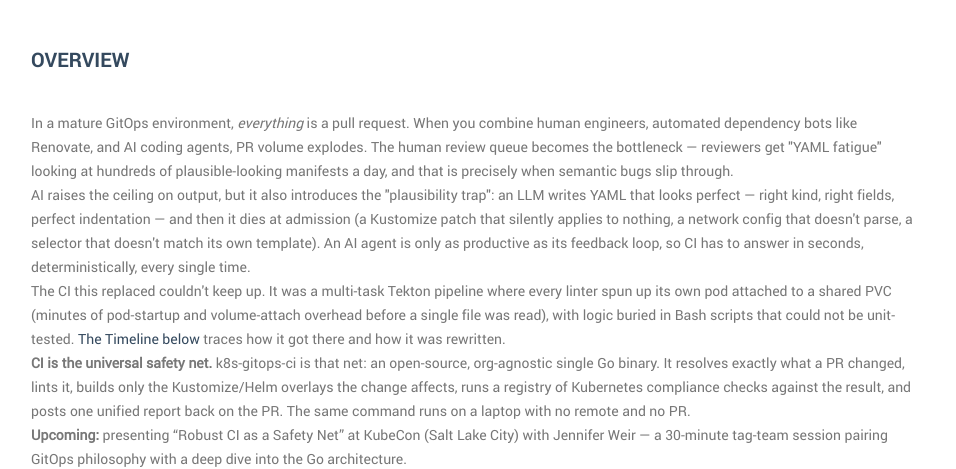
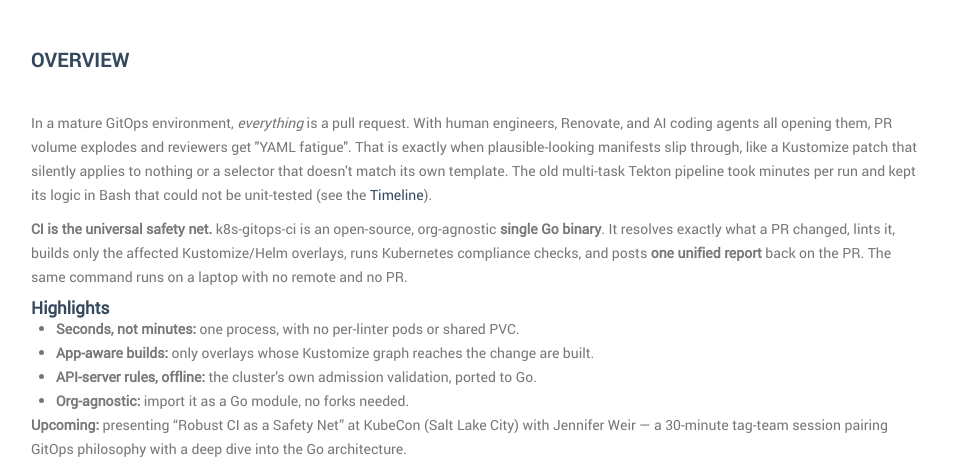
Before and after one commit to ArthurVardevanyan/ArthurVardevanyan-com, a plain HTML site: page kodata/k8s_gitops_ci.html in a window 1280 px wide. Shown: the part 485-954 px from the top of the page, 324-1280 px from the left. Drawn offline with Linux system fonts and the light colour scheme.

Commit message:
docs(k8s-gitops-ci): tighten overview intro, add highlights, paragraph spacing

```diff
--- a/kodata/css/templatemo-style.css
+++ b/kodata/css/templatemo-style.css
@@ -373,6 +373,10 @@ h6 {
 
 .content-wrapper {
   padding: 0 35px;
+}
+
+.content-wrapper p {
+  margin-bottom: 10px;
 }
 
 @media screen and (max-width: 992px) {
--- a/kodata/k8s_gitops_ci.html
+++ b/kodata/k8s_gitops_ci.html
@@ -204,46 +204,48 @@
                 <h4 class="widget-title">Overview</h4>
                 <p>
                   In a mature GitOps environment, <em>everything</em> is a pull
-                  request. When you combine human engineers, automated
-                  dependency bots like Renovate, and AI coding agents, PR volume
-                  explodes. The human review queue becomes the bottleneck —
-                  reviewers get "YAML fatigue" looking at hundreds of
-                  plausible-looking manifests a day, and that is precisely when
-                  semantic bugs slip through.
+                  request. With human engineers, Renovate, and AI coding agents
+                  all opening them, PR volume explodes and reviewers get "YAML
+                  fatigue". That is exactly when plausible-looking manifests
+                  slip through, like a Kustomize patch that silently applies to
+                  nothing or a selector that doesn't match its own template. The
+                  old multi-task Tekton pipeline took minutes per run and kept
+                  its logic in Bash that could not be unit-tested (see the
+                  <a href="#timeline">Timeline</a>).
                 </p>
                 <p>
-                  AI raises the ceiling on output, but it also introduces the
-                  "plausibility trap": an LLM writes YAML that looks perfect —
-                  right kind, right fields, perfect indentation — and then it
-                  dies at admission (a Kustomize patch that silently applies to
-                  nothing, a network config that doesn't parse, a selector that
-                  doesn't match its own template). An AI agent is only as
-                  productive as its feedback loop, so CI has to answer in
-                  seconds, deterministically, every single time.
-                </p>
-                <p>
-                  The CI this replaced couldn't keep up. It was a multi-task
-                  Tekton pipeline where every linter spun up its own pod
-                  attached to a shared PVC (minutes of pod-startup and
-                  volume-attach overhead before a single file was read), with
-                  logic buried in Bash scripts that could not be unit-tested.
-                  <a href="#timeline">The Timeline below</a> traces how it got
-                  there and how it was rewritten.
-                </p>
-                <p>
-                  <strong>CI is the universal safety net.</strong>
-                  k8s-gitops-ci is that net: an open-source, org-agnostic single
-                  Go binary. It resolves exactly what a PR changed, lints it,
-                  builds only the Kustomize/Helm overlays the change affects,
-                  runs a registry of Kubernetes compliance checks against the
-                  result, and posts one unified report back on the PR. The same
+                  <strong>CI is the universal safety net.</strong> k8s-gitops-ci
+                  is an open-source, org-agnostic
+                  <strong>single Go binary</strong>. It resolves exactly what a
+                  PR changed, lints it, builds only the affected Kustomize/Helm
+                  overlays, runs Kubernetes compliance checks, and posts
+                  <strong>one unified report</strong> back on the PR. The same
                   command runs on a laptop with no remote and no PR.
                 </p>
+                <h5>Highlights</h5>
+                <ul>
+                  <li>
+                    <strong>Seconds, not minutes:</strong> one process, with no
+                    per-linter pods or shared PVC.
+                  </li>
+                  <li>
+                    <strong>App-aware builds:</strong> only overlays whose
+                    Kustomize graph reaches the change are built.
+                  </li>
+                  <li>
+                    <strong>API-server rules, offline:</strong> the cluster's
+                    own admission validation, ported to Go.
+                  </li>
+                  <li>
+                    <strong>Org-agnostic:</strong> import it as a Go module, no
+                    forks needed.
+                  </li>
+                </ul>
                 <p>
-                  <strong>Upcoming:</strong> presenting &ldquo;Robust CI as a
-                  Safety Net&rdquo; at KubeCon (Salt Lake City) with Jennifer
-                  Weir &mdash; a 30-minute tag-team session pairing GitOps
-                  philosophy with a deep dive into the Go architecture.
+                  <strong>Upcoming:</strong> presenting “Robust CI as a Safety
+                  Net” at KubeCon (Salt Lake City) with Jennifer Weir — a
+                  30-minute tag-team session pairing GitOps philosophy with a
+                  deep dive into the Go architecture.
                 </p>
                 <br />
                 <div class="row">
```
